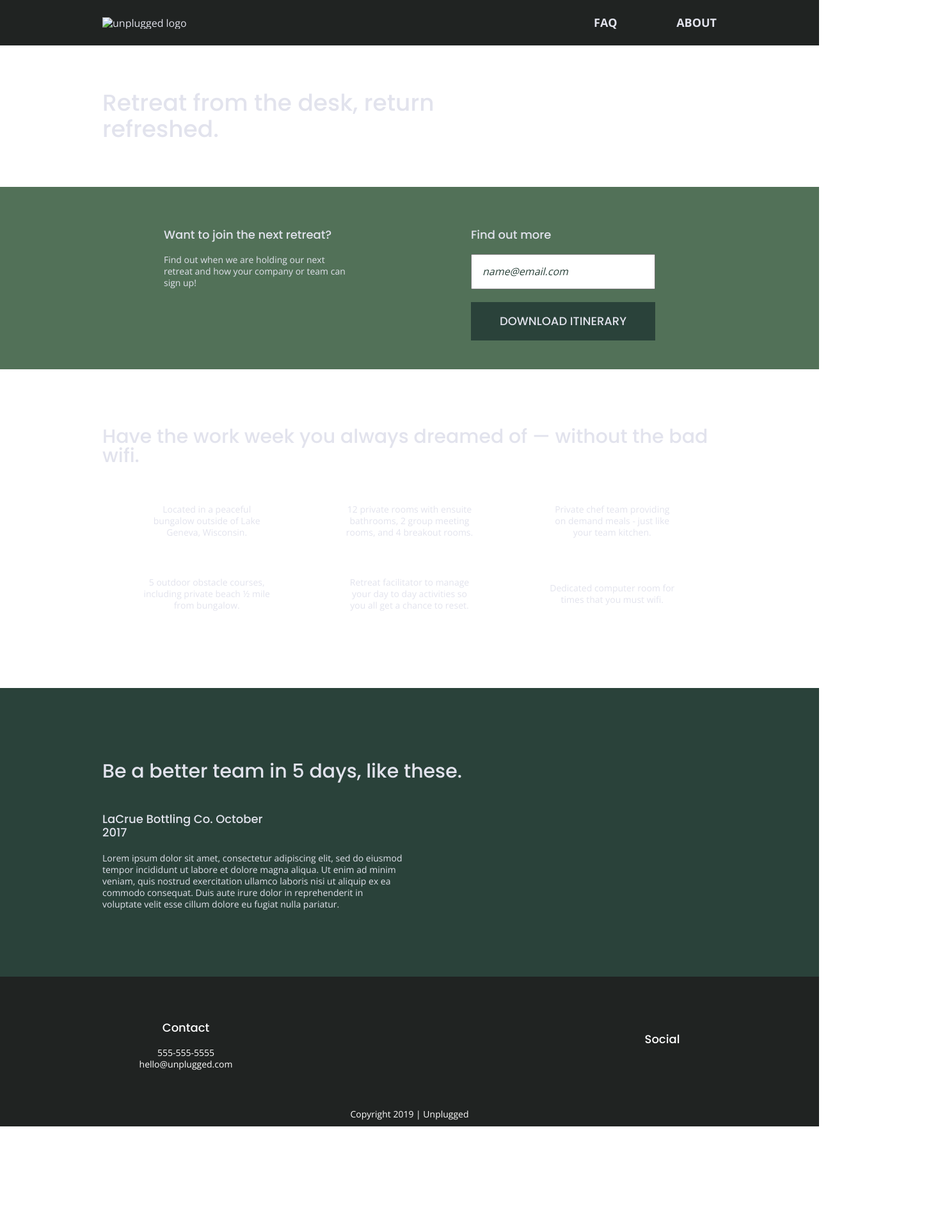
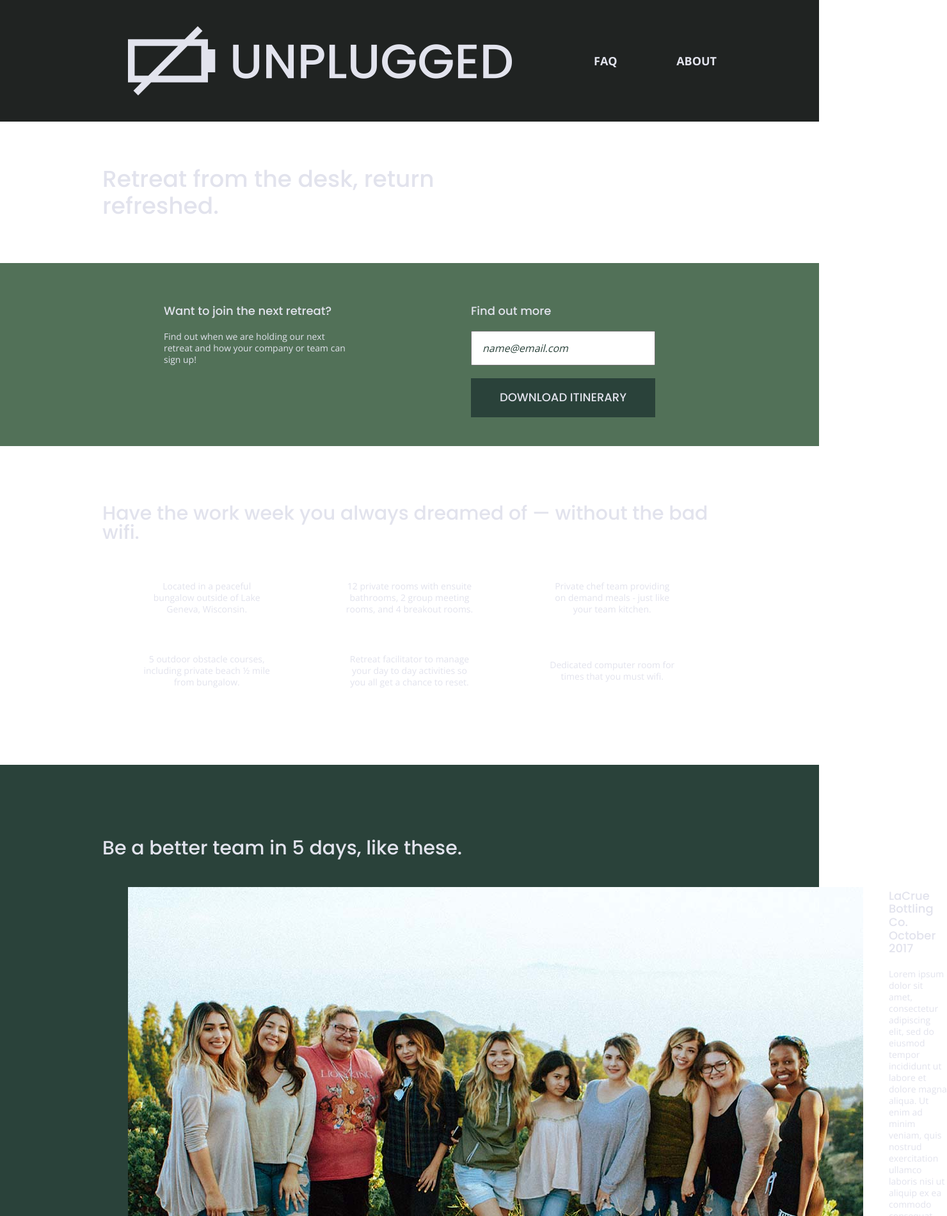
Before and after one commit to melrichard/unplugged-retreat, a website built with Parcel: page index.html in a window 1280 px wide. Shown: the top 1900 px of the page at 64% size, 1480 px wide, since content can reach past the window. Before the commit the page ends 1760 px from the top, so only its background shows below. Built offline with nearby package versions, Linux system fonts and the light colour scheme; files whose address does not match are found by name.

Commit message:
Added images and header logo to all pages

```diff
--- a/index.html
+++ b/index.html
@@ -30,8 +30,11 @@
   <!-- Add your site or application content here -->
   <header>
     <div class="content-wrapper">
-      <a href="#">
-        <img src="*" alt="unplugged logo"></a>
+      <figure>
+        <a href="#">
+          <img src="img/unplugged-logo.png" alt="unplugged logo"></a>
+      </figure>
+
       <div class="header-divider"></div>
       <nav>
         <ul>
@@ -48,6 +51,7 @@
     <section class="hero-area">
       <div class="content-wrapper">
         <h1>Retreat from the desk, return refreshed.</h1>
+
       </div>
 
     </section>
@@ -113,6 +117,9 @@
       <div class="content-wrapper">
           <h2>Be a better team in 5 days, like these.</h2>
           <article>
+            <figure>
+              <a href=""><img src="img/reviews-group.jpg" alt="picture of a group of participants smiling"/></a>
+            </figure>
             <div>
               <h3>LaCrue Bottling Co. October 2017</h3>
               <p>Lorem ipsum dolor sit amet, consectetur adipiscing elit,
```
Also changed, not shown: about/index.html (+5 -2 lines), faq/index.html (+4 -1 lines).
